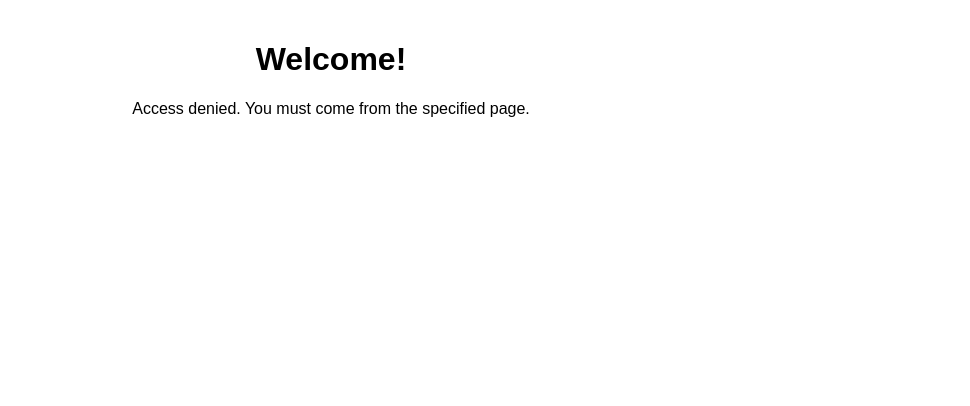
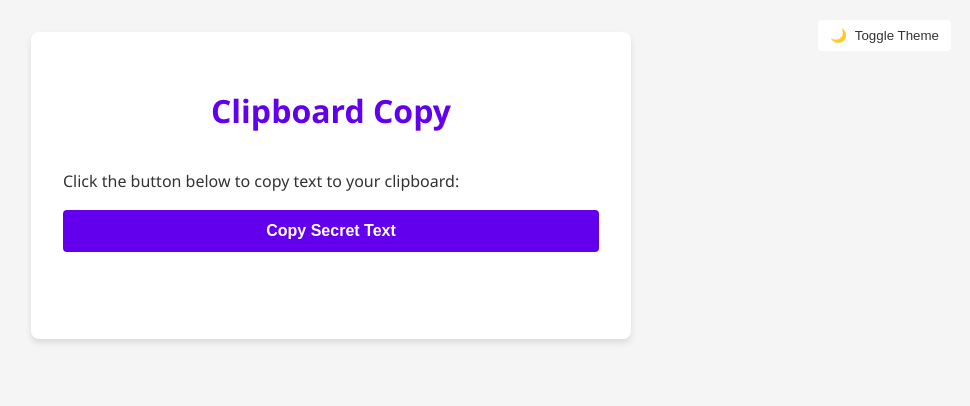
Before and after one commit to jonarser/jonarser.github.io, a plain HTML site: page web-optimizer.html in a window 1280 px wide. Shown: the whole page, without its empty margins (309-1279 px from the left). Drawn offline with Linux system fonts and the light colour scheme.

Commit message:
Update web-optimizer.html

```diff
--- a/web-optimizer.html
+++ b/web-optimizer.html
@@ -3,79 +3,166 @@
 <head>
     <meta charset="UTF-8">
     <meta name="viewport" content="width=device-width, initial-scale=1.0">
-    <title>Referrer Check</title>
+    <title>Dark Theme Copy Page</title>
     <style>
+        :root {
+            --bg-color: #121212;
+            --text-color: #e0e0e0;
+            --primary-color: #bb86fc;
+            --primary-hover: #9a67ea;
+            --card-bg: #1e1e1e;
+            --status-success: #4caf50;
+            --status-error: #f44336;
+        }
+
         body {
-            font-family: Arial, sans-serif;
+            font-family: 'Segoe UI', Tahoma, Geneva, Verdana, sans-serif;
+            background-color: var(--bg-color);
+            color: var(--text-color);
             max-width: 600px;
             margin: 0 auto;
-            padding: 20px;
+            padding: 2rem;
+            line-height: 1.6;
+            transition: all 0.3s ease;
+        }
+
+        h1 {
+            color: var(--primary-color);
             text-align: center;
+            margin-bottom: 2rem;
         }
+
+        .card {
+            background-color: var(--card-bg);
+            border-radius: 8px;
+            padding: 2rem;
+            box-shadow: 0 4px 6px rgba(0, 0, 0, 0.1);
+            margin-bottom: 2rem;
+        }
+
         #copy-btn {
-            padding: 10px 20px;
-            background-color: #4CAF50;
-            color: white;
+            padding: 12px 24px;
+            background-color: var(--primary-color);
+            color: #121212;
             border: none;
             border-radius: 4px;
             cursor: pointer;
-            font-size: 16px;
-            margin-top: 20px;
+            font-size: 1rem;
+            font-weight: 600;
+            display: block;
+            width: 100%;
+            transition: background-color 0.3s;
         }
+
         #copy-btn:hover {
-            background-color: #45a049;
+            background-color: var(--primary-hover);
         }
-        .hidden {
-            display: none;
+
+        #status {
+            margin-top: 1rem;
+            min-height: 24px;
+            text-align: center;
+            font-size: 0.9rem;
         }
-        #status {
-            margin-top: 10px;
-            min-height: 20px;
+
+        .success {
+            color: var(--status-success);
+        }
+
+        .error {
+            color: var(--status-error);
+        }
+
+        .theme-toggle {
+            position: fixed;
+            top: 20px;
+            right: 20px;
+            background: var(--card-bg);
+            border: none;
+            color: var(--text-color);
+            padding: 8px 12px;
+            border-radius: 4px;
+            cursor: pointer;
+            display: flex;
+            align-items: center;
+            gap: 8px;
         }
     </style>
 </head>
 <body>
-    <h1>Welcome!</h1>
-    <p id="message">Checking referrer...</p>
+    <button class="theme-toggle" id="themeToggle">
+        <span id="themeIcon">☀️</span> Toggle Theme
+    </button>
 
-    <div id="content" class="hidden">
-        <button id="copy-btn">Copy Text</button>
+    <div class="card">
+        <h1>Clipboard Copy</h1>
+        <p>Click the button below to copy text to your clipboard:</p>
+
+        <button id="copy-btn">Copy Secret Text</button>
         <p id="status"></p>
     </div>
 
     <script>
-        // Check if user came from specific URL
-        const allowedReferrer = "https://shrinkme.ink/getcwo"; // Replace with your domain
+        // Text to be copied
+        const textToCopy = "This is the secret text you've copied! Modify this as needed.";
 
-        // Function to extract domain from referrer URL
-        function getDomain(url) {
-            if (!url) return null;
-            try {
-                return new URL(url).hostname.replace('www.', '');
-            } catch {
-                return null;
-            }
+        // Copy functionality
+        document.getElementById('copy-btn').addEventListener('click', function() {
+            navigator.clipboard.writeText(textToCopy)
+                .then(() => {
+                    const status = document.getElementById('status');
+                    status.textContent = "Text copied successfully!";
+                    status.className = "success";
+                    setTimeout(() => {
+                        status.textContent = "";
+                        status.className = "";
+                    }, 3000);
+                })
+                .catch(err => {
+                    const status = document.getElementById('status');
+                    status.textContent = "Failed to copy: " + err;
+                    status.className = "error";
+                });
+        });
+
+        // Theme toggle functionality
+        const themeToggle = document.getElementById('themeToggle');
+        const themeIcon = document.getElementById('themeIcon');
+
+        // Check for saved theme preference or use preferred color scheme
+        const savedTheme = localStorage.getItem('theme');
+        const prefersDark = window.matchMedia('(prefers-color-scheme: dark)').matches;
+
+        if (savedTheme === 'light' || (!savedTheme && !prefersDark)) {
+            document.documentElement.classList.add('light-theme');
+            themeIcon.textContent = '🌙';
         }
 
-        const referrerDomain = getDomain(document.referrer);
+        themeToggle.addEventListener('click', () => {
+            document.documentElement.classList.toggle('light-theme');
 
-        if (referrerDomain && referrerDomain === allowedReferrer) {
-            // If referrer matches - load the script
-            document.getElementById('message').textContent = "Access granted!";
+            if (document.documentElement.classList.contains('light-theme')) {
+                themeIcon.textContent = '🌙';
+                localStorage.setItem('theme', 'light');
+            } else {
+                themeIcon.textContent = '☀️';
+                localStorage.setItem('theme', 'dark');
+            }
+        });
+    </script>
 
-            const script = document.createElement('script');
-            script.src = 'copy-script-web-optimizer.js';
-            script.onload = function() {
-                document.getElementById('content').classList.remove('hidden');
-            };
-            script.onerror = function() {
-                document.getElementById('message').textContent = "Error loading script";
-            };
-            document.body.appendChild(script);
-        } else {
-            // If referrer doesn't match
-            document.getElementById('message').textContent = "Access denied. You must come from the specified page.";
+    <style>
+        .light-theme {
+            --bg-color: #f5f5f5;
+            --text-color: #333333;
+            --primary-color: #6200ee;
+            --primary-hover: #3700b3;
+            --card-bg: #ffffff;
         }
-    </script>
+
+        .light-theme #copy-btn {
+            color: white;
+        }
+    </style>
 </body>
 </html>
```
